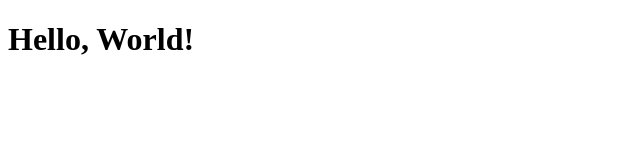
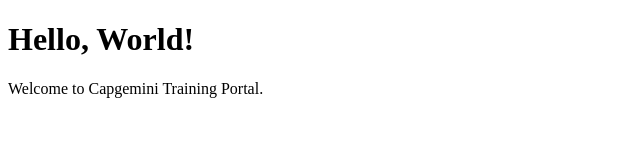
Before and after one commit to Prasad2854/Capgemini_Training, a plain HTML site: page index.html in a window 1280 px wide. Shown: the whole page, without its empty margins (0-640 px from the left). Drawn offline with Linux system fonts and the light colour scheme.

Commit message:
index.html is modified by main

```diff
--- a/index.html
+++ b/index.html
@@ -7,5 +7,6 @@
   </head>
   <body>
     <h1>Hello, World!</h1>
+    <p>Welcome to Capgemini Training Portal.</p>
   </body>
 </html>
```
